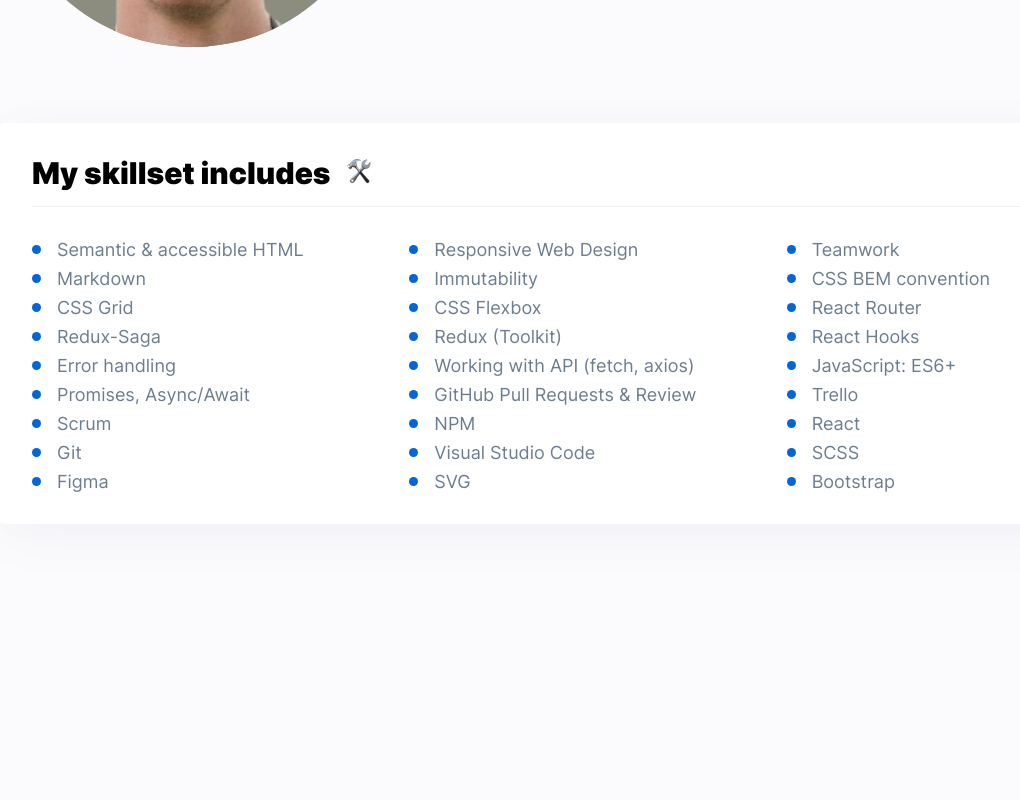
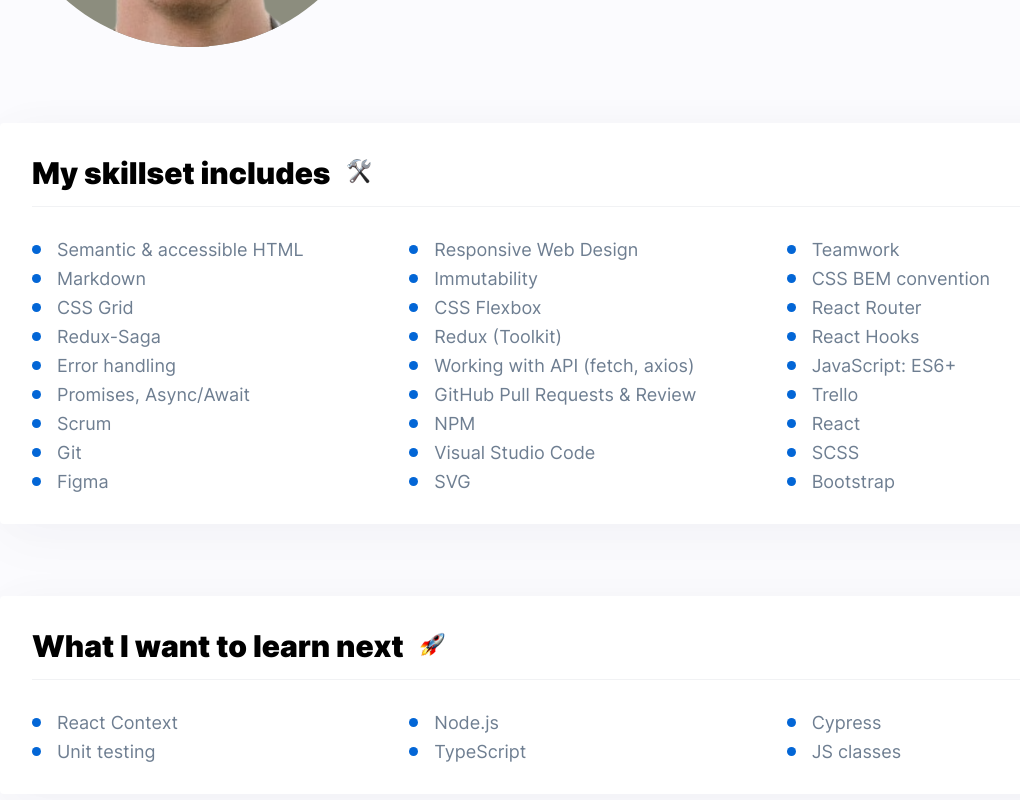
Before and after one commit to Rafal-1999/Personal-Homepage, a React (Create React App) app: page / in a window 1280 px wide. Shown: the part 457-1257 px from the top of the page, without its empty margins (46-1066 px from the left). Before the commit the page ends 1053 px from the top, so only its background shows below. Built offline with nearby package versions, Linux system fonts and the light colour scheme.

Commit message:
Education section created

```diff
--- a/src/pages/Home.js
+++ b/src/pages/Home.js
@@ -2,7 +2,9 @@ import Container from "../components/Container";
 import BusinessCard from "../components/BusinessCard";
 import Skills from "../components/Skills";
 import { skills } from "../data/skills";
+import { education } from "../data/education";
 import toolsIcon from "../assets/icons/decorative/tools.png";
+import rocketIcon from "../assets/icons/decorative/rocket.png";
 
 const Home = () => (
     <Container>
@@ -15,6 +17,11 @@ const Home = () => (
                 decorativeIcon={toolsIcon}
                 arrayItems={skills}
             />
+            <Skills
+                title="What I want to learn next"
+                decorativeIcon={rocketIcon}
+                arrayItems={education}
+            />
         </main>
     </Container>
 );
```
